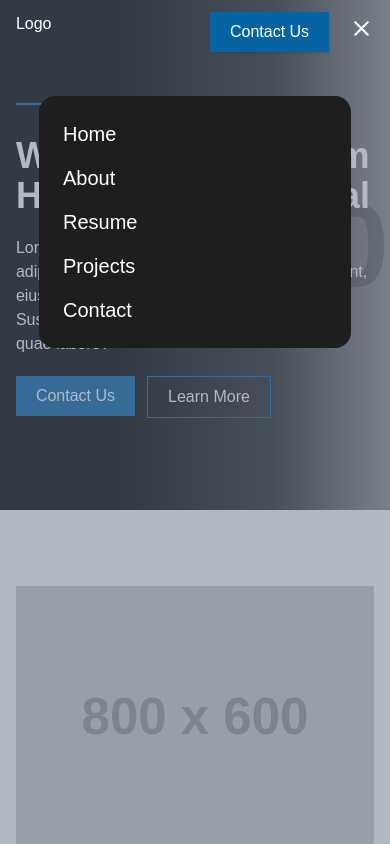
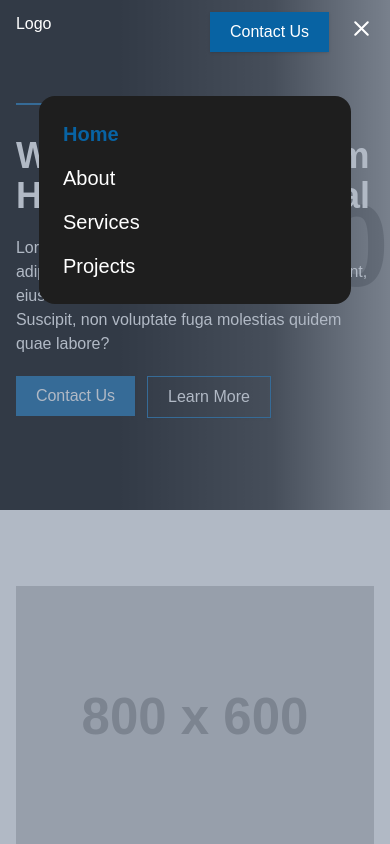
Before and after one commit to JAjorgbor/av-construction, a Next.js app: page / in a window 390 px wide. Both pictures are taken after a click on the element 361 px from the left and 32 px from the top of the page. Shown: the top 844 px of the page. Built offline with nearby package versions, Linux system fonts and the light colour scheme.

Commit message:
improved mobile menu

```diff
--- a/scaffold/Header.tsx
+++ b/scaffold/Header.tsx
@@ -176,7 +176,12 @@ const MobileMenu = ({}) => {
                     variants={itemVariants}
                     className="text-white text-xl"
                   >
-                    <Link className="hover:text-primary w-full" href="/">
+                    <Link
+                      className={`${
+                        pathname == "/" ? "font-bold text-primary" : ""
+                      } hover:text-primary w-full`}
+                      href="/"
+                    >
                       Home
                     </Link>
                   </motion.li>
@@ -184,7 +189,12 @@ const MobileMenu = ({}) => {
                     variants={itemVariants}
                     className="text-white text-xl"
                   >
-                    <Link className="hover:text-primary w-full" href="/about">
+                    <Link
+                      className={`${
+                        pathname == "/about" ? "font-bold text-primary" : ""
+                      } hover:text-primary w-full`}
+                      href="/about"
+                    >
                       About
                     </Link>
                   </motion.li>
@@ -192,8 +202,13 @@ const MobileMenu = ({}) => {
                     variants={itemVariants}
                     className="text-white text-xl"
                   >
-                    <Link className="hover:text-primary w-full" href="/resume">
-                      Resume
+                    <Link
+                      className={`${
+                        pathname == "/services" ? "font-bold text-primary" : ""
+                      } hover:text-primary w-full`}
+                      href="/services"
+                    >
+                      Services
                     </Link>
                   </motion.li>
                   <motion.li
@@ -201,18 +216,12 @@ const MobileMenu = ({}) => {
                     className="text-white text-xl"
                   >
                     <Link
-                      className="hover:text-primary w-full"
+                      className={`${
+                        pathname == "/projects" ? "font-bold text-primary" : ""
+                      } hover:text-primary w-full`}
                       href="/projects"
                     >
                       Projects
-                    </Link>
-                  </motion.li>
-                  <motion.li
-                    variants={itemVariants}
-                    className="text-white text-xl"
-                  >
-                    <Link className="hover:text-primary w-full" href="/contact">
-                      Contact
                     </Link>
                   </motion.li>
                 </motion.ul>
```
